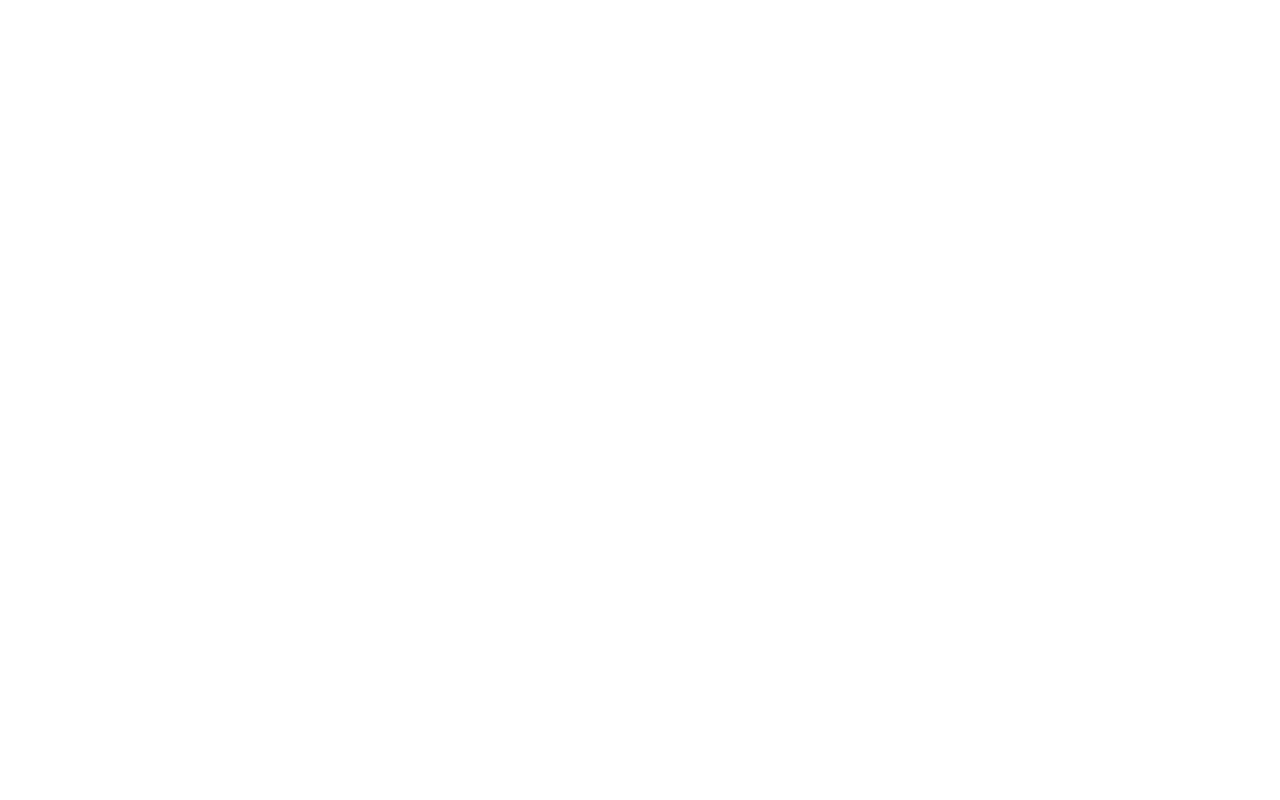
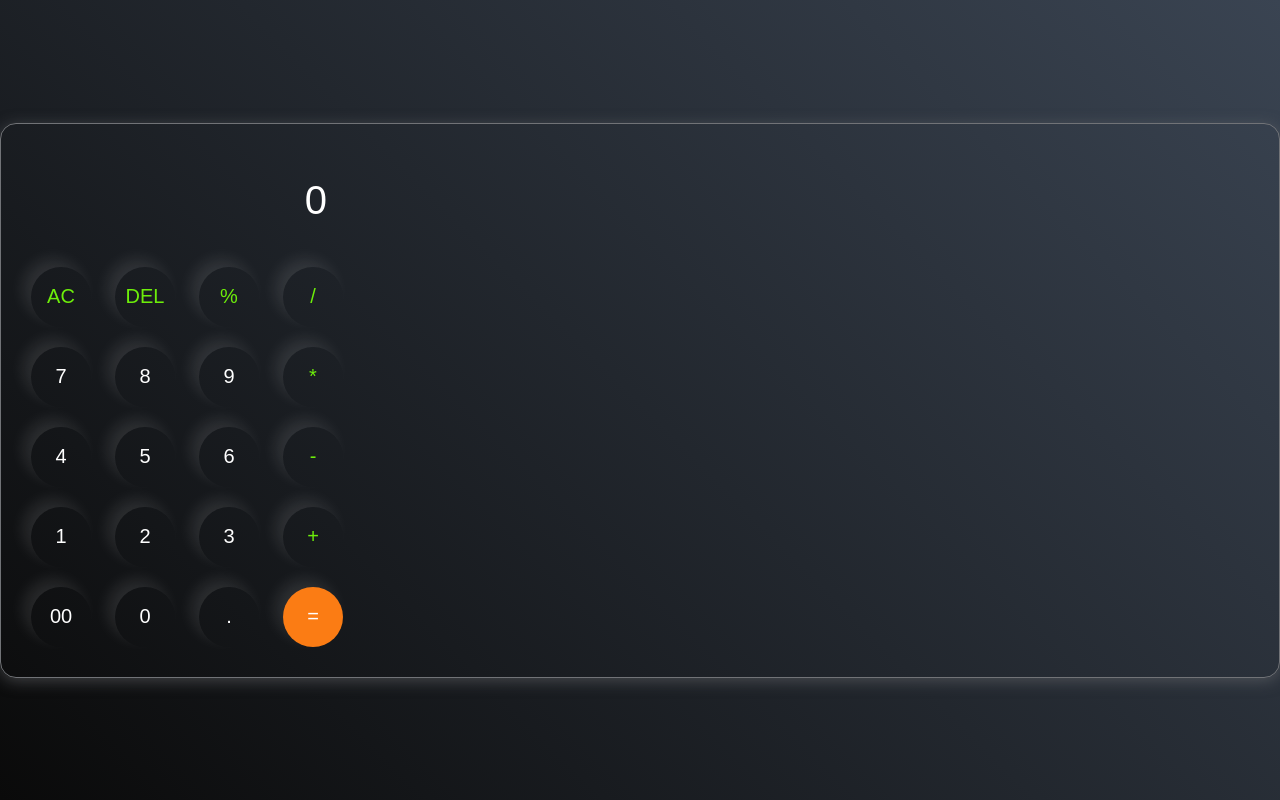
Before and after one commit to UMMEKASHAF12/Calculator-JS, a plain HTML site: page index.html in a window 1280 px wide. Drawn offline with Linux system fonts and the light colour scheme.

Commit message:
80% done

```diff
--- a/index.html
+++ b/index.html
@@ -8,7 +8,40 @@
 </head>
 <body>
     <!--Start-->
+    <div class="calculator">
+        <input type="text" placeholder="0" id="inputBox">
+        <div>
+            <button class="operator">AC</button>
+            <button class="operator">DEL</button>
+            <button class="operator">%</button>
+            <button class="operator">/</button>
+        </div>
+        <div>
+            <button>7</button>
+            <button>8</button>
+            <button>9</button>
+            <button class="operator">*</button>
+        </div>
+        <div>
+            <button>4</button>
+            <button>5</button>
+            <button>6</button>
+            <button class="operator">-</button>
+        </div>
+        <div>
+            <button>1</button>
+            <button>2</button>
+            <button>3</button>
+            <button class="operator">+</button>
+        </div>
+        <div>
+            <button>00</button>
+            <button>0</button>
+            <button>.</button>
+            <button class="equalBtn">=</button>
+        </div>
 
+    </div>
     <script src="index.js"></script>
 
 </body>
--- a/index.js
+++ b/index.js
@@ -0,0 +1,28 @@
+let input = document.getElementById('inputBox');
+let buttons = document.querySelectorAll('button');
+
+let strings = "";
+let arr = Array.from(buttons);
+arr.forEach(buttons => {
+    buttons.addEventListener('click', (e) => {
+        if(e.target.innerHTML == '='){
+                String = eval(string);
+                input.value = string;
+        }
+
+        else if( e.target.innerHTML == 'AC' ){
+            string = "";
+            input.value= string;
+        }
+
+        else if( e.target.innerHTML == 'DEL' ){
+            string = string.substring(0, )
+            input.value= string;
+        }
+
+        else {
+        string += e.target.innerHTML;
+        input.value = string;
+        }
+    })
+})
--- a/style.css
+++ b/style.css
@@ -0,0 +1,67 @@
+@import url('https://fonts.googleapis.com/css2?family=Poppins:ital,wght@0,100;0,200;0,300;0,400;0,500;0,600;0,700;0,800;0,900;1,100;1,200;1,300;1,400;1,500;1,600;1,700;1,800;1,900&display=swap');
+
+* {
+    margin: 0;
+    padding: 0;
+    box-sizing: border-box;
+}
+
+.poppins-regular {
+    font-family: "Poppins", sans-serif;
+    font-weight: 400;
+    font-style: normal;
+}
+body{
+    width: 100%;
+    height: 100vh;
+    display: flex;
+    justify-content: center;
+    align-items: center;
+    background: linear-gradient(45deg, #0a0a0a, #3a4452);
+
+
+}
+.calculator{
+    border: 1px solid #717377;
+    padding: 20px;
+    border-radius: 16px;
+    background: transparent;
+    box-shadow: 0px 3px 15px rgba(113, 115, 119, 0.5);
+    width: 100%;
+
+}
+input{
+    width: 320px;
+    border: none;
+    padding: 24px;
+    margin: 10px;
+    background: transparent;
+    box-shadow: 0px 3px 15px rgba(84, 84, 84. 0.1 );
+    text-align: right;
+    font-size: 40px;
+    color: #ffffff;
+
+}
+input::placeholder{
+    color: #ffffff;
+
+}
+button{
+    border: none;
+    width: 60px;
+    height: 60px;
+    margin: 10px;
+    border-radius: 50%;
+    background: transparent;
+    color: #ffffff;
+    font-size: 20px;
+    box-shadow: -8px -8px 15px rgba(255, 255, 255, 0.1);
+    cursor: pointer;
+}
+.equalBtn{
+    background-color: #fb7c14;
+
+}
+.operator{
+    color: #6dee0a;
+}
```
